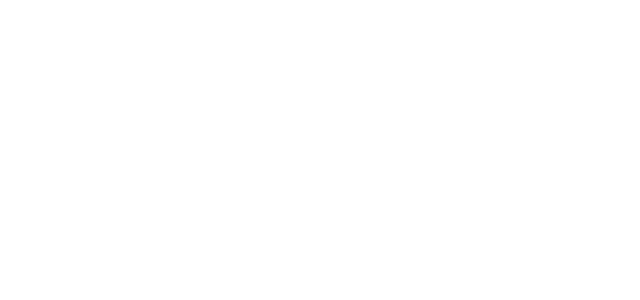
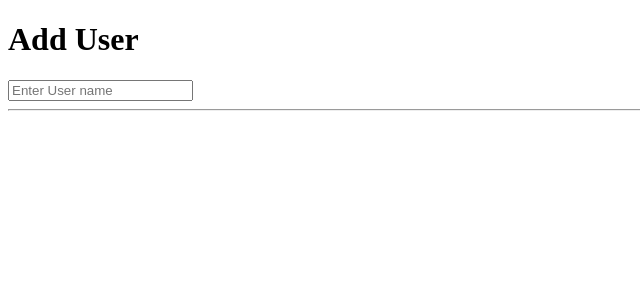
Before and after one commit to pranjalbhatnagar6-ai/React, a React (Vite) app in the folder 01-folder/: page / in a window 1280 px wide. Shown: the top 300 px of the page, without its empty margins (0-640 px from the left). Built offline with nearby package versions, Linux system fonts and the light colour scheme.

Commit message:
learnt about Lifting state up concept

```diff
--- /dev/null
+++ b/01-folder/src/45_Lifting State Up/AddUserA.jsx
@@ -0,0 +1,14 @@
+import { useState } from "react";
+
+function AddUser({setUser}){
+
+    return (
+        <div>
+            <h1>Add User</h1>
+            <input type="text" onChange={(event)=>setUser(event.target.value)} placeholder="Enter User name" />
+            <hr />
+        </div>
+    )
+}
+
+export default AddUser;
--- /dev/null
+++ b/01-folder/src/45_Lifting State Up/DisplayUserB.jsx
@@ -0,0 +1,9 @@
+function DisplayUser({user}){
+    return(
+        <div>
+            <h3>{user}</h3>
+        </div>
+    )
+}
+
+export default DisplayUser;
--- /dev/null
+++ b/01-folder/src/45_Lifting State Up/LiftingStateUpmain.jsx
@@ -0,0 +1,15 @@
+import { useState } from "react";
+import AddUser from "./AddUserA";
+import DisplayUser from "./DisplayUserB";
+
+function LiftingState(){
+    const [user,setUser] = useState('')
+    return(
+        <div>
+            <AddUser setUser={setUser} />
+            <DisplayUser user={user} />
+        </div>
+    )
+}
+
+export default LiftingState;
--- a/01-folder/src/Learning.jsx
+++ b/01-folder/src/Learning.jsx
@@ -29,6 +29,7 @@
 // import UseTrans from "./42_useTransition Hook in React/useTransition";
 // import PureComp from "./43_Pure Component/PureComp";
 // import DerivedState from "./44_Derived State/DeriveStateMain";
+import LiftingState from "./45_Lifting State Up/LiftingStateUpmain";
 
 function Learning() {
   return (
@@ -66,6 +67,7 @@
       {/* <UseTrans /> */}
       {/* <PureComp/> */}
       {/* <DerivedState /> */}
+      <LiftingState />
     </>
   )
 }
```
